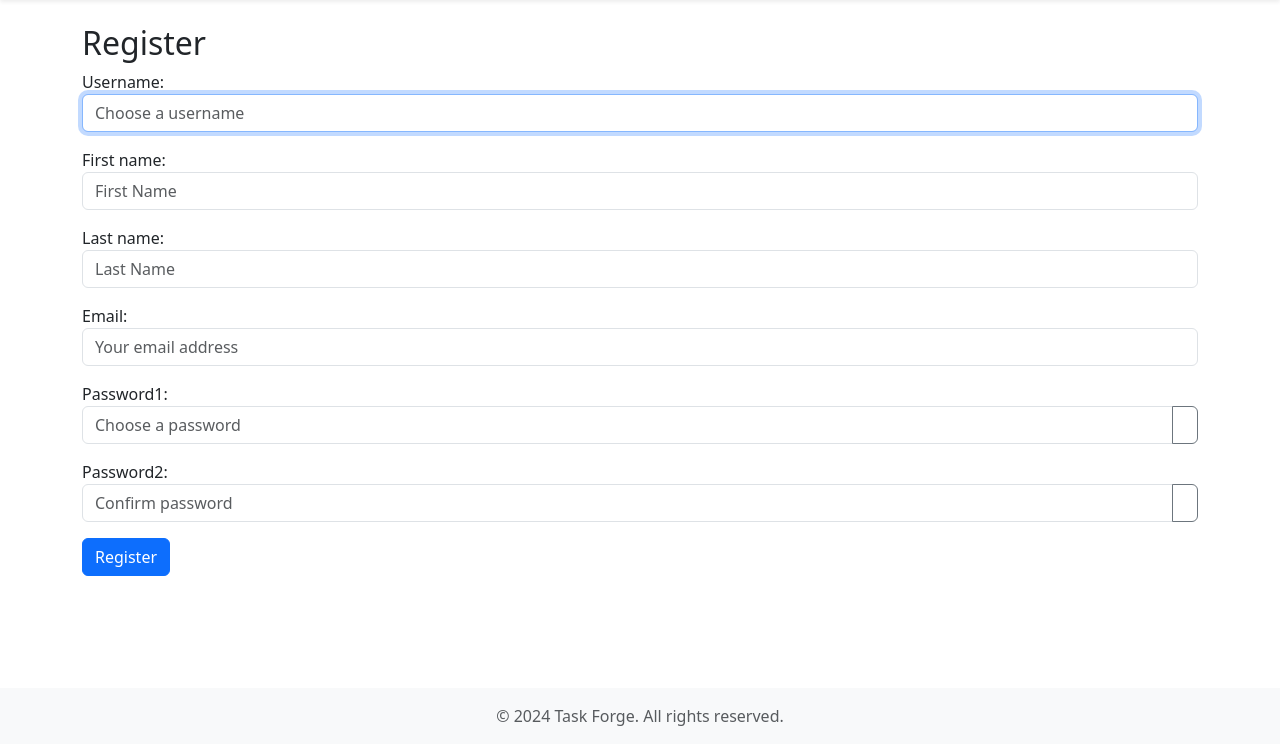
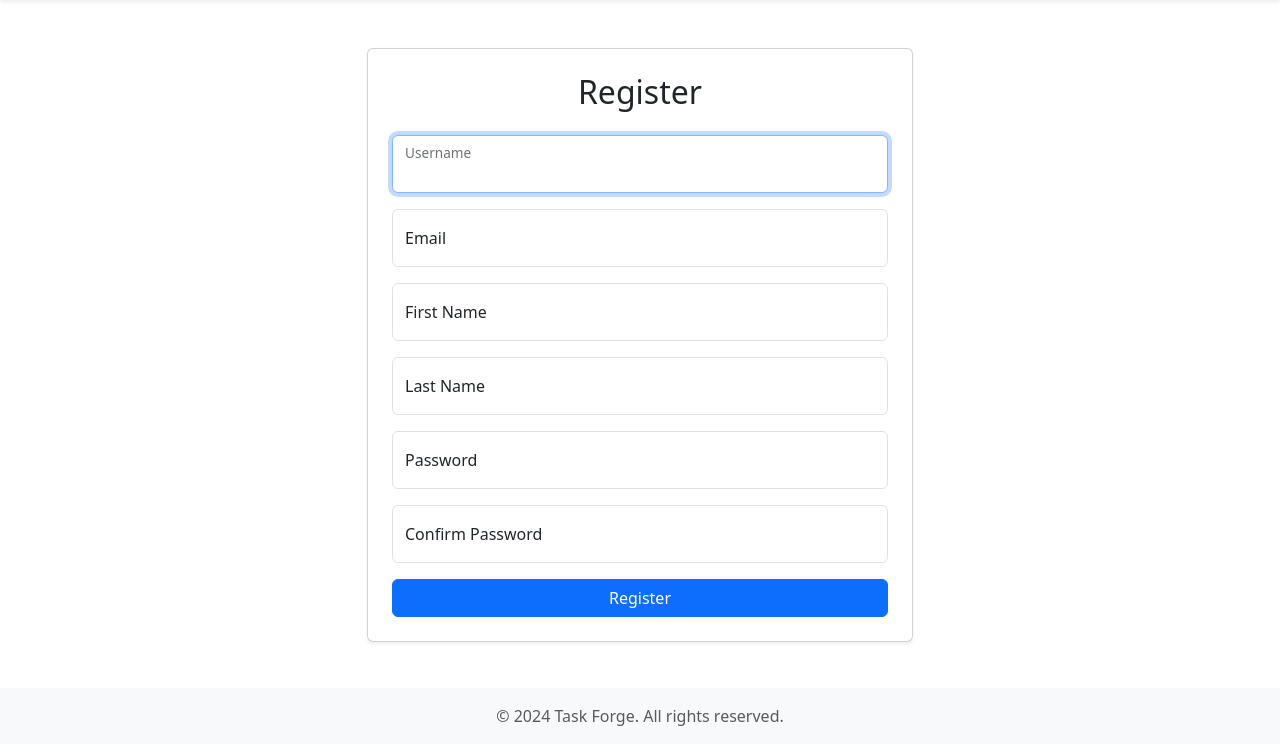
Before and after one commit to IvayloArsov/taskForge, a Django app: page /accounts/register/ in a window 1280 px wide. Shown: the part 56-800 px from the top of the page. Run offline with Django 5.2, Linux system fonts and the light colour scheme.

Commit message:
random ui/ux improvement

```diff
--- a/taskForge/accounts/forms.py
+++ b/taskForge/accounts/forms.py
@@ -6,40 +6,46 @@ from taskForge.accounts.models import Profile
 
 
 class CustomUserCreationForm(UserCreationForm):
+    username = forms.CharField(
+        widget=forms.TextInput(attrs={
+            'class': 'form-control',
+            'placeholder': ' ',
+            'id': 'floatingUsername'
+        })
+    )
+    email = forms.EmailField(
+        widget=forms.EmailInput(attrs={
+            'class': 'form-control',
+            'placeholder': ' ',
+            'id': 'floatingEmail'
+        })
+    )
     first_name = forms.CharField(
         widget=forms.TextInput(attrs={
             'class': 'form-control',
-            'placeholder': 'First Name'
+            'placeholder': ' ',
+            'id': 'floatingFirstName'
         })
     )
     last_name = forms.CharField(
         widget=forms.TextInput(attrs={
             'class': 'form-control',
-            'placeholder': 'Last Name'
-        })
-    )
-    username = forms.CharField(
-        widget=forms.TextInput(attrs={
-            'class': 'form-control',
-            'placeholder': 'Choose a username'
-        })
-    )
-    email = forms.EmailField(
-        widget=forms.EmailInput(attrs={
-            'class': 'form-control',
-            'placeholder': 'Your email address'
+            'placeholder': ' ',
+            'id': 'floatingLastName'
         })
     )
     password1 = forms.CharField(
         widget=forms.PasswordInput(attrs={
             'class': 'form-control',
-            'placeholder': 'Choose a password'
+            'placeholder': ' ',
+            'id': 'floatingPassword'
         })
     )
     password2 = forms.CharField(
         widget=forms.PasswordInput(attrs={
             'class': 'form-control',
-            'placeholder': 'Confirm password'
+            'placeholder': ' ',
+            'id': 'floatingPasswordConfirm'
         })
     )
 
@@ -47,30 +53,18 @@ class CustomUserCreationForm(UserCreationForm):
         model = get_user_model()
         fields = ['username', 'email', 'first_name', 'last_name']
 
-
 class UserLoginForm(AuthenticationForm):
     username = forms.CharField(
-        widget=forms.TextInput(
-            attrs={
-                'class': 'form-control',
-                'placeholder': 'Username or Email',
-                'id': 'id_username',
-                'autofocus': True
-            }
-        ),
-        label='Username or Email'
+        widget=forms.TextInput(attrs={
+            'class': 'form-control',
+            'placeholder': '',
+        })
     )
-
     password = forms.CharField(
-        widget=forms.PasswordInput(
-            attrs={
-                'class': 'form-control',
-                'placeholder': 'Password',
-                'id': 'id_password',
-                'autocomplete': 'current-password'
-            }
-        ),
-        label='Password'
+        widget=forms.PasswordInput(attrs={
+            'class': 'form-control',
+            'placeholder': '',
+        })
     )
 
     error_messages = {
--- a/templates/common/base-navbar.html
+++ b/templates/common/base-navbar.html
@@ -69,7 +69,7 @@
                         </li>
                         {% if user.is_staff %}
                             <li>
-                                <a class="dropdown-item" href="{% url 'admin:index' %}">Admin</a>
+                                <a class="dropdown-item" href="{% url 'admin:index' %}">Admin Panel</a>
                             </li>
                         {% endif %}
                         <li>
--- a/templates/projects/project details/project-details-column-active.html
+++ b/templates/projects/project details/project-details-column-active.html
@@ -16,8 +16,10 @@
                             <div class="card-body">
                                 <div class="d-flex justify-content-between align-items-center">
                                     <h6 class="card-title mb-1">
-                                        {{ bug.title }}
-                                        <span class="badge bg-warning ms-2">Pending Review</span>
+                                        <a href="{% url  'tickets:bug-details' bug.pk %}" class="text-decoration-none">
+                                            {{ bug.title }}
+                                        </a>
+                                        <span class="badge bg-warning text-dark ms-2">Pending Review</span>
                                     </h6>
                                     <div class="d-flex gap-2">
                                         <form method="post" action="{% url 'tickets:approve-bug' bug.pk %}"
--- a/templates/registration/login.html
+++ b/templates/registration/login.html
@@ -6,7 +6,7 @@
 
 {% block content %}
 <div class="container">
-  <div class="row justify-content-center min-vh-100 align-items-center">
+  <div class="row justify-content-center min-vh-100">
     <div class="col-12 col-md-6 col-lg-5">
       <div class="card shadow-sm border-0 auth-card">
         <div class="card-body">
--- a/templates/registration/register.html
+++ b/templates/registration/register.html
@@ -1,86 +1,82 @@
 {% extends 'common/base.html' %}
 {% load static %}
 {% block content %}
-    <script src="{% static 'js/auth.js' %}"></script>
-
-    <div class="container">
-        <h2>Register</h2>
+<div class="container py-4">
+    <div class="row justify-content-center">
+        <div class="col-md-6">
+            <div class="card shadow-sm">
+                <div class="card-body p-4">
+                    <h2 class="card-title text-center mb-4">Register</h2>
                     <form method="post" novalidate>
                         {% csrf_token %}
-            <div class="mb-3">
-                {{ form.username.label_tag }}
+
+                        <div class="form-floating mb-3">
                             {{ form.username }}
+                            <label for="floatingUsername">Username</label>
                             {% if form.username.errors %}
-                    <div class="text-danger">
+                                <div class="text-danger small">
                                     {% for error in form.username.errors %}{{ error }}{% endfor %}
                                 </div>
                             {% endif %}
                         </div>
 
-            <div class="mb-3">
-                {{ form.first_name.label_tag }}
+                        <div class="form-floating mb-3">
+                            {{ form.email }}
+                            <label for="floatingEmail">Email</label>
+                            {% if form.email.errors %}
+                                <div class="text-danger small">
+                                    {% for error in form.email.errors %}{{ error }}{% endfor %}
+                                </div>
+                            {% endif %}
+                        </div>
+
+                        <div class="form-floating mb-3">
                             {{ form.first_name }}
+                            <label for="floatingFirstName">First Name</label>
                             {% if form.first_name.errors %}
-                    <div class="text-danger">
+                                <div class="text-danger small">
                                     {% for error in form.first_name.errors %}{{ error }}{% endfor %}
                                 </div>
                             {% endif %}
                         </div>
 
-            <div class="mb-3">
-                {{ form.last_name.label_tag }}
+                        <div class="form-floating mb-3">
                             {{ form.last_name }}
+                            <label for="floatingLastName">Last Name</label>
                             {% if form.last_name.errors %}
-                    <div class="text-danger">
+                                <div class="text-danger small">
                                     {% for error in form.last_name.errors %}{{ error }}{% endfor %}
                                 </div>
                             {% endif %}
                         </div>
 
-
-            <div class="mb-3">
-                {{ form.email.label_tag }}
-                {{ form.email }}
-                {% if form.email.errors %}
-                    <div class="text-danger">
-                        {% for error in form.email.errors %}{{ error }}{% endfor %}
-                    </div>
-                {% endif %}
-            </div>
-
-            <div class="mb-3">
-                {{ form.password1.label_tag }}
-                <div class="input-group">
+                        <div class="form-floating mb-3">
                             {{ form.password1 }}
-                    <button type="button" class="btn btn-outline-secondary"
-                            onclick="togglePasswordVisibility('password1')">
-                        <i id="password1-toggle-icon" class="fas fa-eye"></i>
-                    </button>
-                </div>
+                            <label for="floatingPassword">Password</label>
                             {% if form.password1.errors %}
-                    <div class="text-danger">
+                                <div class="text-danger small">
                                     {% for error in form.password1.errors %}{{ error }}{% endfor %}
                                 </div>
                             {% endif %}
                         </div>
 
-            <div class="mb-3">
-                {{ form.password2.label_tag }}
-                <div class="input-group">
+                        <div class="form-floating mb-3">
                             {{ form.password2 }}
-                    <button type="button" class="btn btn-outline-secondary"
-                            onclick="togglePasswordVisibility('password2')">
-                        <i id="password2-toggle-icon" class="fas fa-eye"></i>
-                    </button>
-                </div>
+                            <label for="floatingPasswordConfirm">Confirm Password</label>
                             {% if form.password2.errors %}
-                    <div class="text-danger">
+                                <div class="text-danger small">
                                     {% for error in form.password2.errors %}{{ error }}{% endfor %}
                                 </div>
                             {% endif %}
                         </div>
 
+                        <div class="d-grid">
                             <button type="submit" class="btn btn-primary">Register</button>
+                        </div>
                     </form>
                 </div>
+            </div>
+        </div>
+    </div>
+</div>
 {% endblock %}
```
Also changed, not shown: 2 other files. Lines whose indentation alone changed are shown as unchanged.
